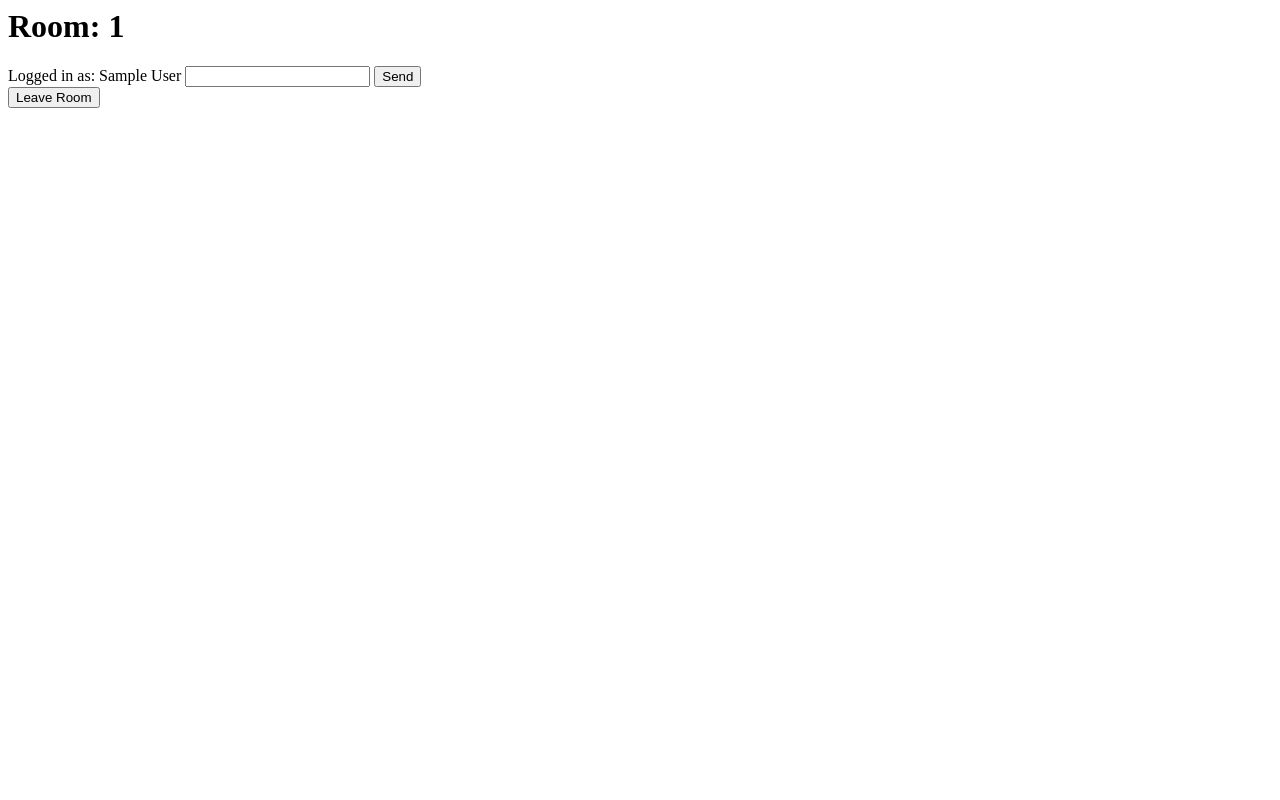
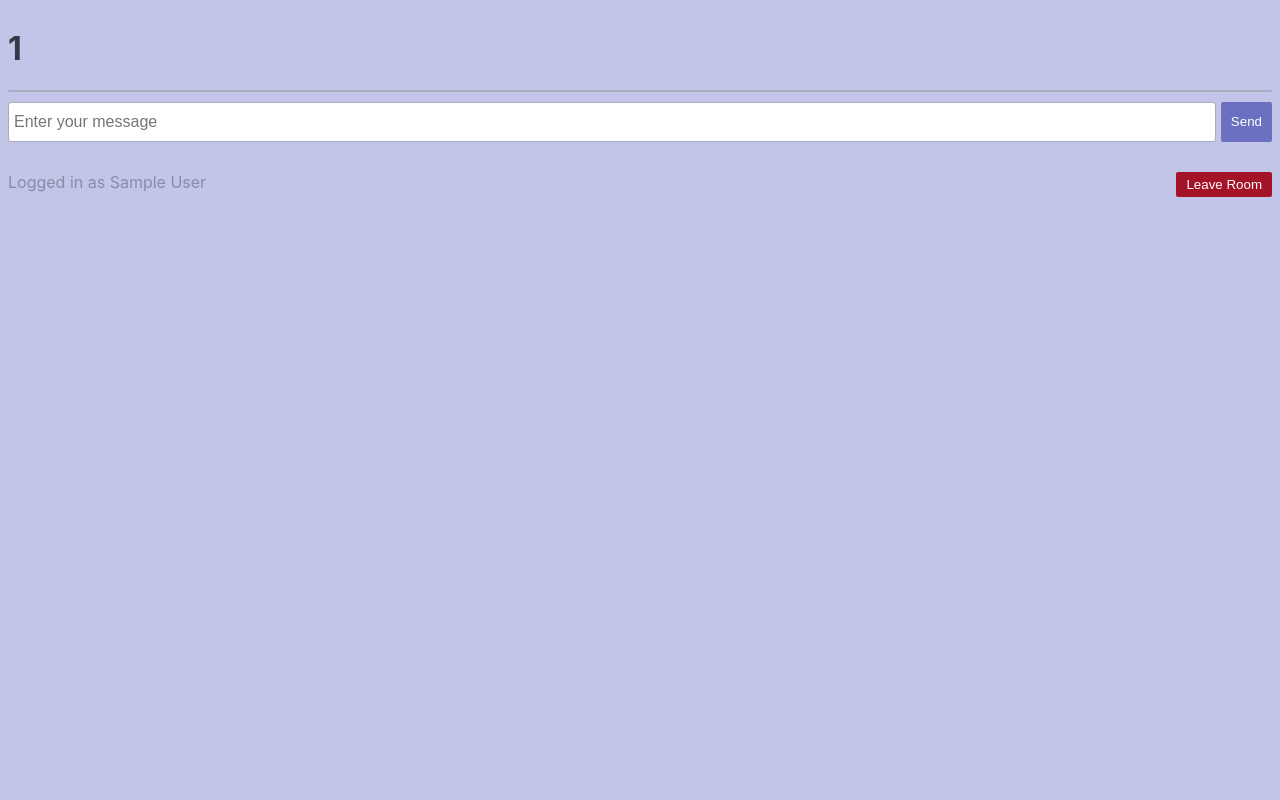
Before and after one commit to okeeffe/flask-socketio-practice, a Flask app: page /sockets in a window 1280 px wide. Run offline with Flask 2, Linux system fonts and the light colour scheme; the visitor is signed in with stand-in values (Sample User, id 1); some libraries are stand-ins or nearby versions.

Commit message:
Give everything some styling, stop saving server messages. Practice Flexbox and CSS variables

```diff
--- a/app/main/events.py
+++ b/app/main/events.py
@@ -19,10 +19,9 @@ def handle_connection(received):
     data['msg'] = '{} has joined the room'.format(name)
     data['name'] = 'SERVER'
     json_data = json.dumps(data)
-    msgs[room].append(data)
 
+    emit('catch-up', json.dumps(msgs[room]))
     emit('notification', json_data, room=room)
-    emit('catch-up', json.dumps(msgs[room]))
 
 
 @socketio.on('msg')
@@ -54,7 +53,6 @@ def handle_leave():
     data['msg'] = '{} has left the room'.format(name)
     data['name'] = 'SERVER'
     json_data = json.dumps(data)
-    msgs[room].append(data)
 
     emit('notification', json_data, room=room)
     emit('left', 'You\'re outta there!')
--- /dev/null
+++ b/app/static/css/styles.css
@@ -0,0 +1,103 @@
+:root {
+  --base: #C2C4E8;
+  --messages-base: #FFFFFA;
+  --message-name: #6C70C1;
+  --header-color: #363747;
+  --text-color: #363747;
+  --border-color: #AAABBC;
+  --danger: #A51327;
+}
+
+body {
+  font-family: -apple-system, BlinkMacSystemFont, "Segoe UI", Roboto, Helvetica, Arial, sans-serif, "Apple Color Emoji", "Segoe UI Emoji", "Segoe UI Symbol";
+  font-size: 16px;
+  background: var(--base);
+  color: var(--text-color);
+}
+
+h1 {
+  color: var(--header-color);
+}
+
+button,
+input[type="submit"] {
+  background-color: var(--message-name);
+  color: #fff;
+  border: 0;
+  padding: 5px 10px;
+  border-radius: 2px;
+  cursor: pointer;
+}
+button.danger {
+  background-color: var(--danger);
+}
+
+button:hover,
+input[type="submit"]:hover {
+  background-color: #4F528D;
+}
+button.danger:hover {
+  background-color: #881020;
+}
+
+.chat-room {
+  display: flex;
+  flex-direction: column;
+  height: 100%;
+}
+
+.msgs-box {
+  border: 1px solid var(--border-color);
+  overflow-y: auto;
+  background: var(--messages-base);
+  border-radius: 5px;
+}
+
+.msg {
+  padding: 10px;
+}
+.msg.server,
+.logged-in-as {
+  opacity: 0.4;
+}
+
+.msg .name {
+  color: var(--message-name);
+  font-size: 0.8em;
+}
+.msg.me .name {
+  color: var(--danger);
+}
+
+.msg .text {
+  padding: 5px;
+}
+
+.inputs {
+  display: inline-flex;
+  flex-direction: row;
+  justify-content: space-around;
+  flex: 0 0 auto;
+  padding: 10px 0;
+}
+.inputs > div {
+  display: inline-block;
+}
+input[type="text"] {
+  flex: 1;
+  margin-right: 5px;
+  padding: 10px 5px;
+  font-size: 1em;
+  border: 1px solid var(--border-color);
+  border-radius: 3px;
+}
+.inputs .submit-btn {
+}
+
+.misc {
+  padding-top: 20px;
+  display: inline-flex;
+  flex-direction: row;
+  flex: 0 0 auto;
+  justify-content: space-between;
+}
--- a/app/templates/index.html
+++ b/app/templates/index.html
@@ -1,6 +1,7 @@
 <html>
   <head>
     <title>Flask-SocketIO</title>
+    <link rel="stylesheet" href="{{ url_for('static', filename='css/styles.css') }}" />
   </head>
   <body>
     <h1>Flask-SocketIO Testing</h1>
--- a/app/templates/sockets.html
+++ b/app/templates/sockets.html
@@ -1,18 +1,24 @@
 <html>
   <head>
     <title>{{ room }}</title>
+    <link rel="stylesheet" href="{{ url_for('static', filename='css/styles.css') }}" />
   </head>
   <body>
-    <h1>Room: {{ room }}</h1>
+    <div class="chat-room">
+      <h1>{{ room }}</h1>
 
-    <div class="messages" id="msgs-box"></div>
+      <div class="msgs-box" id="msgs-box"></div>
 
-    <span>Logged in as: {{ name }}</span>&nbsp;<input type="text" id="msg-input" />
-    <button type="button" id="submit-btn">Send</button>
+      <div class="inputs">
+        <input type="text" class="msg-input" id="msg-input" placeholder="Enter your message" />
+        <button type="button" class="submit-btn" id="submit-btn">Send</button>
+      </div>
 
-    <br>
-
-    <button type="button" id="leave-btn">Leave Room</button>
+      <div class="misc">
+        <span class="logged-in-as">Logged in as {{ name }}</span>
+        <button type="button" id="leave-btn" class="danger">Leave Room</button>
+      </div>
+    </div>
 
     <script type="text/javascript" src="//cdnjs.cloudflare.com/ajax/libs/socket.io/1.7.2/socket.io.min.js"></script>
     <script type="text/javascript" charset="utf-8">
@@ -41,9 +47,35 @@
         });
 
         function createAndAppendMsg(msgJson) {
-          var newMsgP = document.createElement('p');
-          newMsgP.innerHTML = msgJson.name + ': ' + msgJson.msg;
-          msgsBox.append(newMsgP);
+          var newMsgDiv = document.createElement('div'),
+              newMsgNameDiv = document.createElement('div'),
+              newMsgTextDiv = document.createElement('div');
+
+          newMsgDiv.classList.add('msg');
+          if(msgJson.name === 'SERVER') {
+            newMsgDiv.classList.add('server');
+          }
+          if(msgJson.name === '{{name}}') {
+            newMsgDiv.classList.add('me');
+          }
+
+          newMsgNameDiv.classList.add('name');
+          newMsgTextDiv.classList.add('text');
+
+          newMsgNameDiv.innerHTML = msgJson.name;
+          newMsgTextDiv.innerHTML = msgJson.msg;
+
+          newMsgDiv.append(newMsgNameDiv);
+          newMsgDiv.append(newMsgTextDiv);
+          msgsBox.append(newMsgDiv);
+
+          // Scroll to view most recent message
+          msgsBox.scrollTop = msgsBox.scrollHeight;
+        }
+
+        function handleServerMsg(msgJson) {
+          msgJson = JSON.parse(msgJson);
+          createAndAppendMsg(msgJson);
         }
 
         var socket = io.connect('http://' + document.domain + ':' + location.port);
@@ -53,7 +85,6 @@
         socket.on('catch-up', function(data) {
           if(catchUpReceived === false) {
             var msgs = JSON.parse(data);
-            console.log(msgs);
             for(var i = 0; i < msgs.length; i++) {
               createAndAppendMsg(msgs[i]);
             }
@@ -61,12 +92,10 @@
           }
         });
         socket.on('notification', function(msgJson) {
-          msgJson = JSON.parse(msgJson);
-          createAndAppendMsg(msgJson);
+          handleServerMsg(msgJson);
         });
         socket.on('msg', function(msgJson) {
-          msgJson = JSON.parse(msgJson);
-          createAndAppendMsg(msgJson);
+          handleServerMsg(msgJson);
         });
         socket.on('left', function() {
           window.location = 'http://' + document.domain + ':' + location.port;
```
